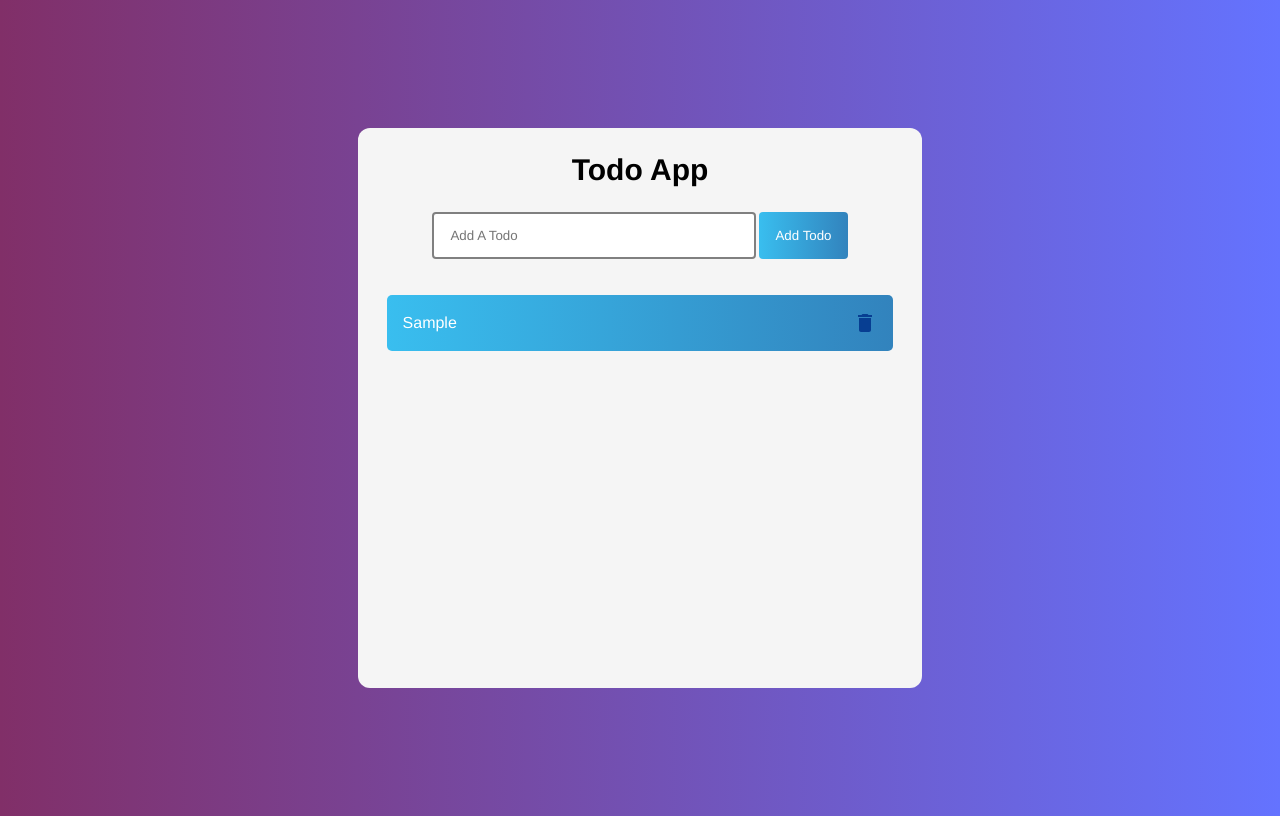
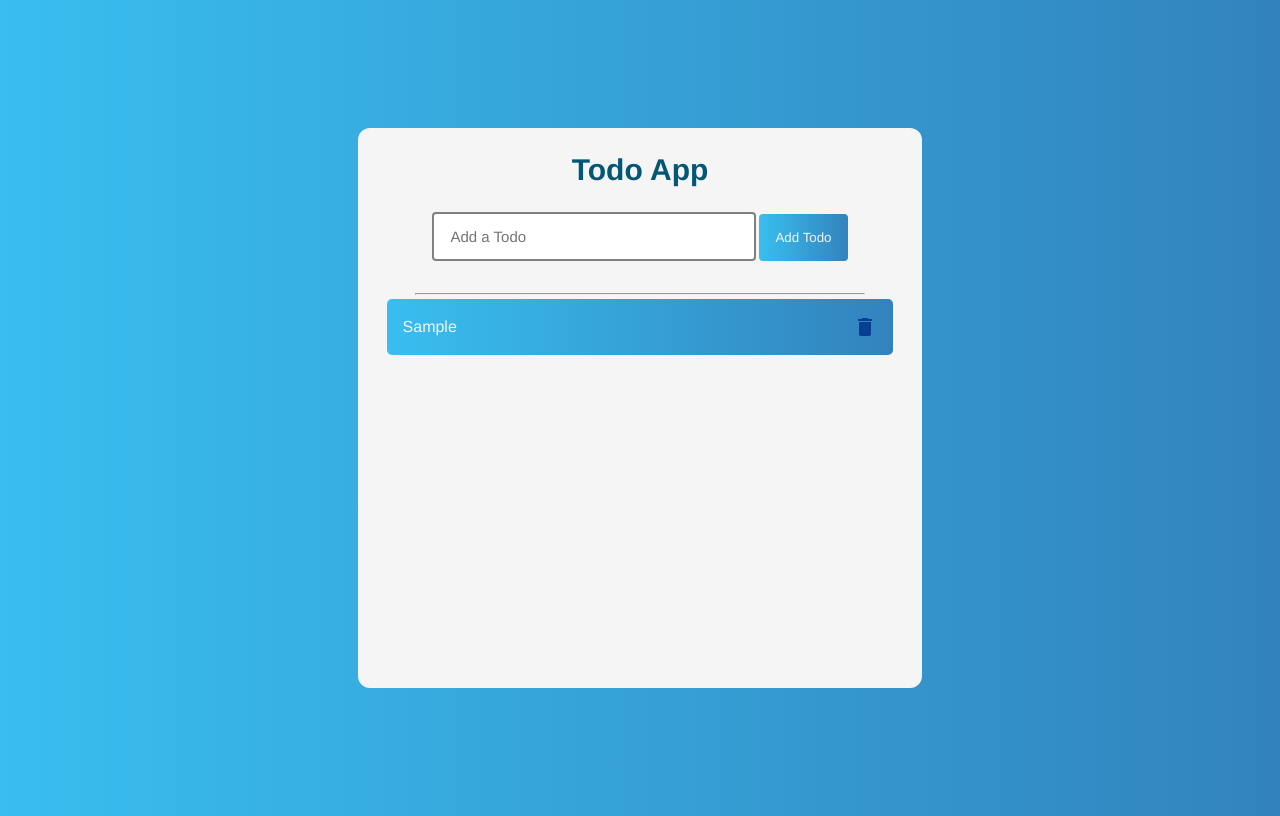
Before and after one commit to salonidhatrak/virsoftech-todo-app, a React (Create React App) app in the folder todo-app/: page / in a window 1280 px wide. Both pictures are taken after typing "Sample" into the empty fields and a click on the button "Add Todo". Built offline with nearby package versions, Linux system fonts and the light colour scheme.

Commit message:
adding css

```diff
--- a/todo-app/public/index.html
+++ b/todo-app/public/index.html
@@ -1,20 +1,18 @@
 <!DOCTYPE html>
 <html lang="en">
+
 <head>
   <meta charset="utf-8" />
   <link rel="icon" href="%PUBLIC_URL%/favicon.ico" />
   <meta name="viewport" content="width=device-width, initial-scale=1" />
   <meta name="theme-color" content="#000000" />
-    <meta
-      name="description"
-      content="Web site created using create-react-app"
-    />
+  <meta name="description" content="Web site created using create-react-app" />
   <link rel="apple-touch-icon" href="%PUBLIC_URL%/logo192.png" />
   <!--
       manifest.json provides metadata used when your web app is installed on a
       user's mobile device or desktop. See https://developers.google.com/web/fundamentals/web-app-manifest/
     -->
-    <link rel="manifest" href="%PUBLIC_URL%/manifest.json" />
+  <!-- <link rel="manifest" href="%PUBLIC_URL%/manifest.json" /> -->
   <!--
       Notice the use of %PUBLIC_URL% in the tags above.
       It will be replaced with the URL of the `public` folder during the build.
@@ -26,6 +24,7 @@
     -->
   <title>React App</title>
 </head>
+
 <body>
   <noscript>You need to enable JavaScript to run this app.</noscript>
   <div id="root"></div>
@@ -40,4 +39,5 @@
       To create a production bundle, use `npm run build` or `yarn build`.
     -->
 </body>
+
 </html>
--- a/todo-app/src/App.css
+++ b/todo-app/src/App.css
@@ -7,8 +7,8 @@
 
 body {
   background: linear-gradient(90deg,
-      rgb(129, 47, 104) 0%,
-      rgba(100, 115, 255, 1) 100%);
+      rgb(57, 190, 239) 0%,
+      rgb(50, 131, 189) 100%);
 }
 
 .todo-app {
@@ -27,6 +27,7 @@ body {
 h2 {
   margin: 25px 0;
   font-size: 30px;
+  color: rgb(3, 87, 117);
 }
 
 .todo-form {
@@ -39,6 +40,7 @@ h2 {
   padding: 14px 32px 14px 16px;
   border: 2px solid rgb(128, 128, 128);
   outline: none;
+  font-size: 15px;
 }
 
 .btn {
@@ -48,7 +50,7 @@ h2 {
   border-radius: 4px 4px 4px 4px;
   cursor: pointer;
   outline: none;
-  color: white;
+  color: whitesmoke;
   text-transform: none;
   background: linear-gradient(90deg,
       rgb(57, 190, 239) 0%,
@@ -80,7 +82,7 @@ h2 {
   margin: 4px auto;
   padding: 16px;
   border-radius: 5px;
-  color: white;
+  color: whitesmoke;
   background: linear-gradient(90deg,
       rgb(57, 190, 239) 0%,
       rgb(50, 131, 189) 100%);
@@ -96,3 +98,10 @@ h2 {
 .icon {
   color: rgb(7, 62, 146);
 }
+
+.divider {
+  width: 80%;
+  height: 2px;
+  background-color: black;
+  align-self: center;
+}
--- a/todo-app/src/App.js
+++ b/todo-app/src/App.js
@@ -23,6 +23,7 @@ function App() {
     <div className="todo-app">
       <h2>Todo App</h2>
       <TodoForm addTodo={addTodo} />
+      <hr className='divider' />
       {todos.map((todo) => {
         return (
           <TodoItem removeTodo={removeTodo} todo={todo} key={todo.id} />
--- a/todo-app/src/components/TodoForm.js
+++ b/todo-app/src/components/TodoForm.js
@@ -17,7 +17,7 @@ const TodoForm = (props) => {
                     onChange={(e) => setInput(e.target.value)}
                     className='input'
                     type='text'
-                    placeholder='Add A Todo' />
+                    placeholder='Add a Todo' />
                 <button type='submit' className='btn'>Add Todo</button>
             </form>
         </>
```
Lines whose indentation alone changed are shown as unchanged.
